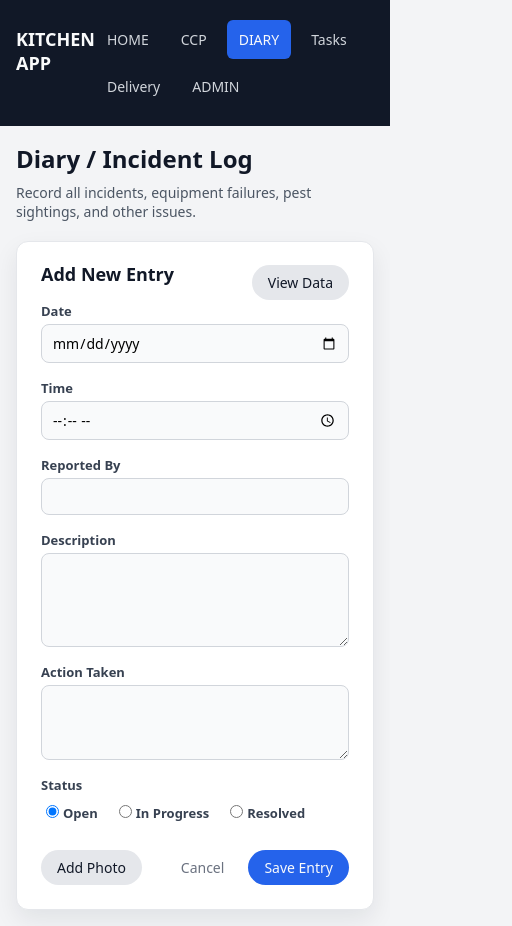
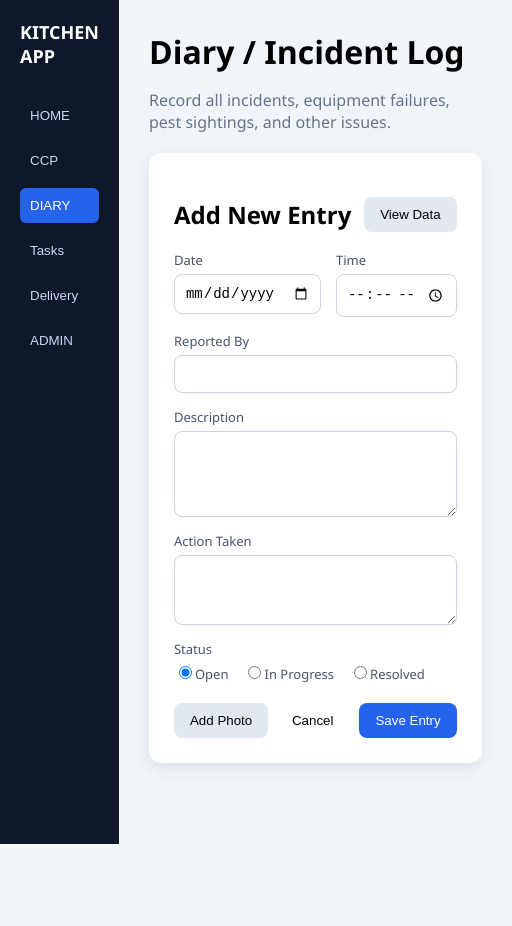
Before and after one commit to fkv4662/RND-Foodie, a React (Create React App) app in the folder frontend/: page / in a window 390 px wide. Shown: the whole page, 512 px wide, since content can reach past the window. After the commit the page ends 844 px from the top, so only its background shows below. Built offline with nearby package versions, Linux system fonts and the light colour scheme.

Commit message:
Food Control Plan added to dashboard-ui

```diff
--- a/frontend/src/App.css
+++ b/frontend/src/App.css
@@ -1,109 +1,89 @@
-* {
-  box-sizing: border-box;
-  font-family: system-ui, -apple-system, BlinkMacSystemFont, "Segoe UI", sans-serif;
+/* RESET */
+body {
+  margin: 0;
+  font-family: "Segoe UI", sans-serif;
+  background: #f1f5f9;
 }
 
-body {
-  margin: 0;
-  background: #f3f4f6;
+/* MAIN LAYOUT */
+.app-container {
+  display: flex;
+  height: 100vh;
 }
 
-.app-container {
-  display: flex;
-  min-height: 100vh;
-}
-
-/* Sidebar */
-
+/* SIDEBAR */
 .sidebar {
   width: 220px;
-  background: #111827;
-  color: #e5e7eb;
-  display: flex;
-  flex-direction: column;
-  padding: 20px 16px;
+  background: #0f172a;
+  color: white;
+  padding: 20px;
 }
 
 .sidebar-logo {
-  font-weight: 700;
+  font-weight: bold;
   font-size: 18px;
-  margin-bottom: 24px;
-  color: #f9fafb;
+  margin-bottom: 30px;
 }
 
 .sidebar-nav {
   display: flex;
   flex-direction: column;
-  gap: 8px;
+  gap: 10px;
 }
 
 .nav-item {
+  background: transparent;
+  border: none;
+  color: #cbd5f5;
+  padding: 10px;
   text-align: left;
-  padding: 10px 12px;
+  cursor: pointer;
   border-radius: 6px;
-  border: none;
-  background: transparent;
-  color: #d1d5db;
-  cursor: pointer;
-  font-size: 14px;
 }
 
 .nav-item:hover {
-  background: #1f2937;
+  background: #1e293b;
 }
 
 .nav-item-active {
   background: #2563eb;
-  color: #f9fafb;
+  color: white;
 }
 
-/* Main */
-
+/* MAIN AREA */
 .main {
   flex: 1;
-  padding: 24px 32px;
+  padding: 30px;
 }
 
+/* HEADER */
 .main-header h1 {
-  margin: 0 0 8px;
-  font-size: 24px;
-  color: #111827;
+  margin: 0;
 }
 
 .subtitle {
-  margin: 0 0 20px;
-  color: #4b5563;
-  font-size: 14px;
-  max-width: 700px;
+  color: #64748b;
+  margin-bottom: 20px;
 }
 
-/* Card */
-
+/* CARD */
 .card {
-  background: #ffffff;
+  background: white;
+  padding: 25px;
   border-radius: 12px;
-  padding: 20px 24px 24px;
-  box-shadow: 0 10px 25px rgba(15, 23, 42, 0.08);
-  border: 1px solid #e5e7eb;
+  box-shadow: 0 6px 15px rgba(0,0,0,0.08);
 }
 
-.card-title {
-  margin: 0 0 16px;
-  font-size: 18px;
-  color: #111827;
-}
-
-/* Form */
-
+/* FORM */
 .form {
   display: flex;
   flex-direction: column;
-  gap: 16px;
+  gap: 15px;
 }
 
 .row {
   display: flex;
-  gap: 16px;
+  gap: 15px;
 }
 
 .field {
@@ -114,72 +94,43 @@ body {
 
 .field label {
   font-size: 13px;
-  font-weight: 600;
-  color: #374151;
-  margin-bottom: 4px;
+  margin-bottom: 5px;
+  color: #475569;
 }
 
-.field input,
-.field textarea,
-.field select {
+/* INPUTS */
+input,
+textarea,
+select {
+  padding: 10px;
   border-radius: 8px;
-  border: 1px solid #d1d5db;
-  padding: 8px 10px;
+  border: 1px solid #cbd5e1;
   font-size: 14px;
-  outline: none;
-  background: #f9fafb;
 }
 
-.field input:focus,
-.field textarea:focus,
-.field select:focus {
+input:focus,
+textarea:focus {
+  outline: none;
   border-color: #2563eb;
-  background: #ffffff;
-  box-shadow: 0 0 0 1px rgba(37, 99, 235, 0.2);
 }
 
-/* Status */
-
+/* STATUS RADIO */
 .status-options {
   display: flex;
-  gap: 16px;
-  margin-top: 4px;
-  font-size: 14px;
-  color: #374151;
+  gap: 15px;
 }
 
-.status-options input {
-  margin-right: 4px;
-}
-
-/* Buttons */
-
-.buttons-row {
-  display: flex;
-  justify-content: space-between;
-  align-items: center;
-  margin-top: 8px;
-}
-
-.buttons-right {
-  display: flex;
-  gap: 8px;
-}
-
+/* BUTTONS */
 .btn {
-  border-radius: 999px;
-  padding: 8px 16px;
-  font-size: 14px;
+  padding: 10px 16px;
+  border-radius: 8px;
   border: none;
   cursor: pointer;
-  display: inline-flex;
-  align-items: center;
-  justify-content: center;
 }
 
 .btn-primary {
   background: #2563eb;
-  color: #f9fafb;
+  color: white;
 }
 
 .btn-primary:hover {
@@ -187,47 +138,64 @@ body {
 }
 
 .btn-secondary {
-  background: #e5e7eb;
-  color: #111827;
-}
-
-.btn-secondary:hover {
-  background: #d1d5db;
+  background: #e2e8f0;
 }
 
 .btn-ghost {
   background: transparent;
-  color: #6b7280;
 }
 
-.btn-ghost:hover {
-  background: #f3f4f6;
+/* BUTTON ROW */
+.buttons-row {
+  display: flex;
+  justify-content: space-between;
+  align-items: center;
 }
 
-/* Responsive */
+.buttons-right {
+  display: flex;
+  gap: 10px;
+}
 
-@media (max-width: 900px) {
-  .app-container {
-    flex-direction: column;
-  }
+/* 🔥 TABLE FIX (TIDY LIKE YOUR UI) */
+.table {
+  width: 100%;
+  border-collapse: collapse;
+  margin-top: 20px;
+  background: white;
+  border-radius: 10px;
+  overflow: hidden;
+}
 
-  .sidebar {
-    width: 100%;
-    flex-direction: row;
-    align-items: center;
-    justify-content: space-between;
-  }
+.table thead {
+  background: #0f172a;
+}
 
-  .sidebar-nav {
-    flex-direction: row;
-    flex-wrap: wrap;
-  }
+.table th {
+  color: white;
+  padding: 12px;
+  text-align: left;
+  font-size: 14px;
+}
 
-  .main {
-    padding: 16px;
-  }
+.table td {
+  padding: 10px;
+  border-bottom: 1px solid #e2e8f0;
+  font-size: 13px;
+}
 
-  .row {
-    flex-direction: column;
-  }
+/* Zebra rows */
+.table tr:nth-child(even) {
+  background: #f8fafc;
 }
+
+/* Hover */
+.table tr:hover {
+  background: #e0f2fe;
+}
+
+/* Fix long text */
+.table td {
+  max-width: 200px;
+  word-break: break-word;
+}
```
